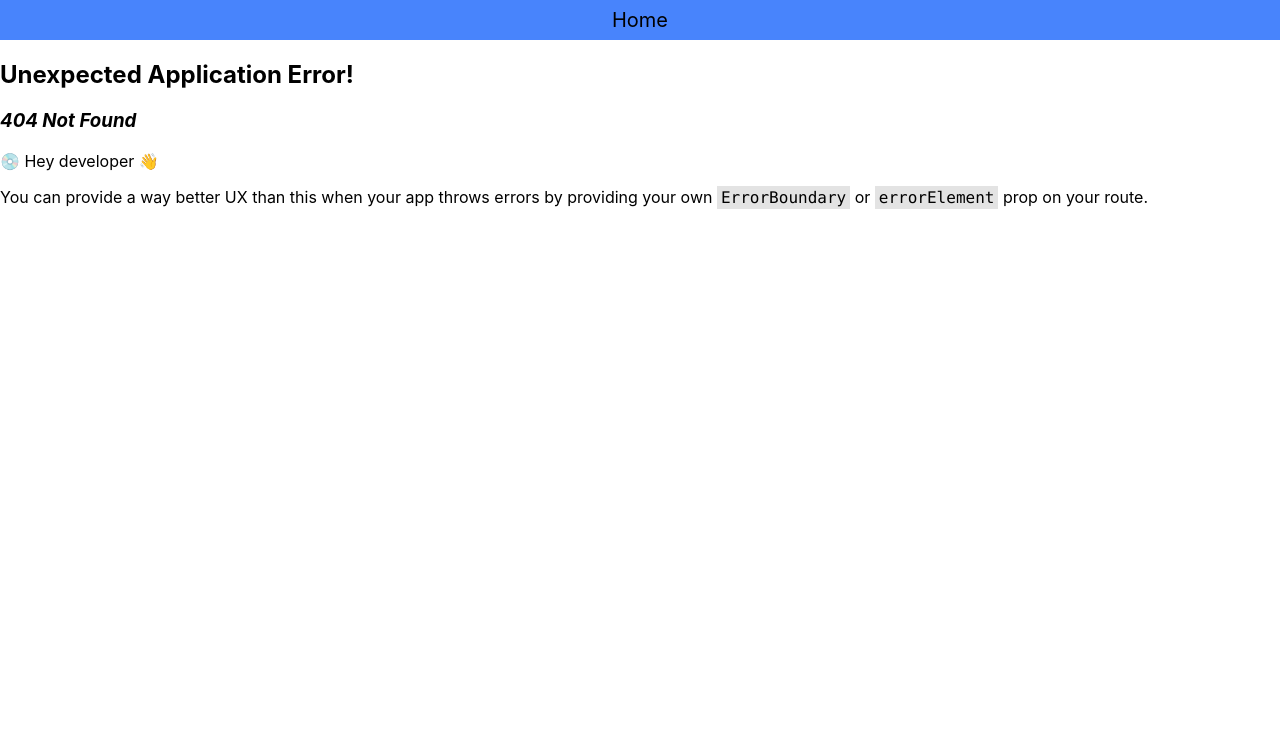
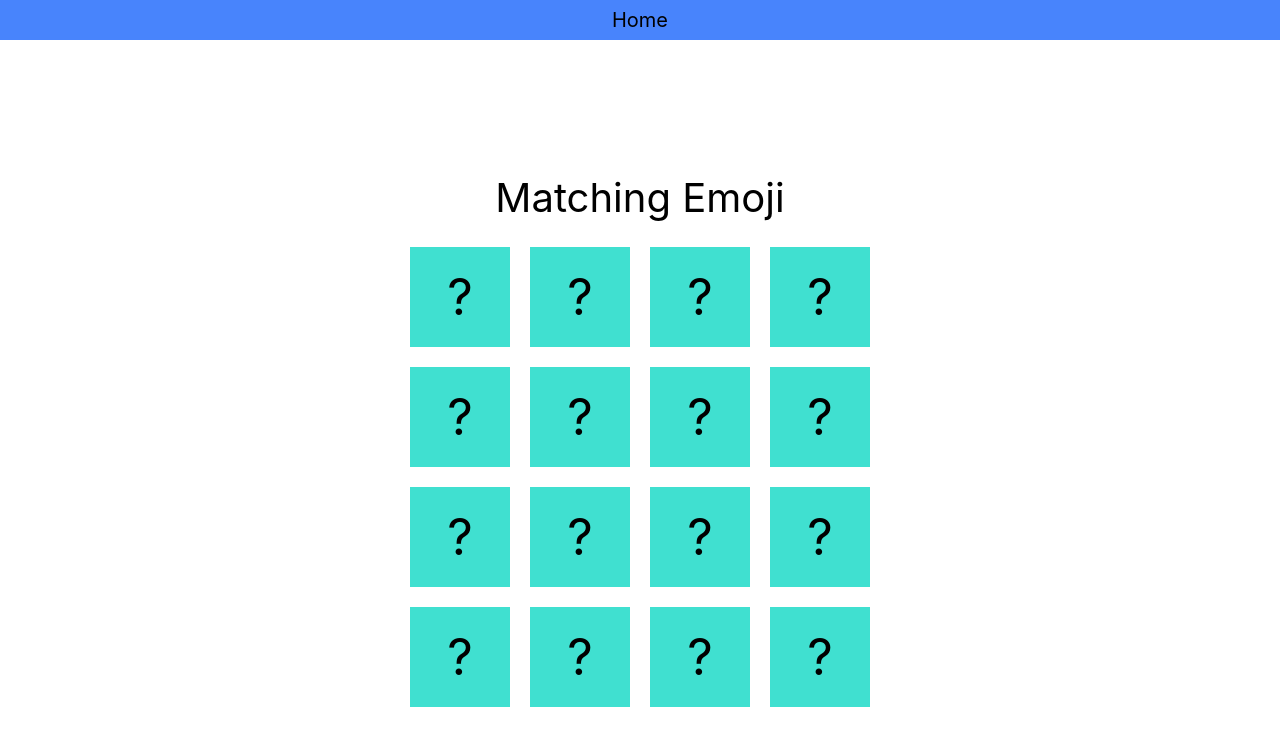
Before and after one commit to himanshushub/react-project-collection, a React (Create React App) app: page /react-project-collection/matching-emoji in a window 1280 px wide. Before the commit this address had no page. Shown: the top 746 px of the page. Built offline with nearby package versions, Linux system fonts and the light colour scheme.

Commit message:
feat: Memory emoji game

```diff
--- a/src/pages/Home.js
+++ b/src/pages/Home.js
@@ -2,9 +2,20 @@ import { Link } from "react-router-dom";
 
 export default function Home() {
   return (
-    <div>
+    <div
+      style={{
+        display: "flex",
+        flexDirection: "column",
+        gap: "20px",
+        padding: "20px",
+        fontSize: "23px",
+      }}
+    >
       <Link to="/react-project-collection/rock-paper-scissors">
         Rock Paper Scissors
+      </Link>
+      <Link to="/react-project-collection/matching-emoji">
+        Matching Emoji Game
       </Link>
     </div>
   );
--- /dev/null
+++ b/src/projects/matching-emoji/MatchingEmoji.js
@@ -0,0 +1,20 @@
+import EmojiBoard from "./components/EmojiBoard";
+
+export default function MatchingEmoji() {
+  return (
+    <main
+      style={{
+        display: "flex",
+        alignItems: "center",
+        flexDirection: "column",
+        justifyContent: "center",
+        height: "100vh",
+      }}
+    >
+      <div style={{ fontSize: "40px", marginBottom: "25px" }}>
+        Matching Emoji
+      </div>
+      <EmojiBoard />
+    </main>
+  );
+}
--- /dev/null
+++ b/src/projects/matching-emoji/components/EmojiBoard.js
@@ -0,0 +1,70 @@
+import { useRef, useState } from "react";
+import EmojiCard from "../components/EmojiCard";
+import getRandomEmojiList from "../utils/getRandomEmojiList";
+
+export default function EmojiBoard() {
+  const [listEmojiObj, setListEmojiObj] = useState(getRandomEmojiList());
+  const firstFlippedEmojiIdx = useRef(null);
+  const isCheckInProgress = useRef(false);
+
+  const handleFlipped = (idx) => {
+    const fistFlippedIdx = firstFlippedEmojiIdx.current;
+
+    if (isCheckInProgress.current) return;
+    if (fistFlippedIdx === idx) return;
+
+    handleSetEmojiObj(idx, true);
+    if (fistFlippedIdx === null) {
+      firstFlippedEmojiIdx.current = idx;
+      return;
+    }
+    // 2nd card flipped
+    isCheckInProgress.current = true;
+
+    // if not same emoji then flip back
+    if (listEmojiObj[idx].emoji !== listEmojiObj[fistFlippedIdx].emoji) {
+      setTimeout(() => {
+        listEmojiObj[idx].flipped = false;
+        listEmojiObj[fistFlippedIdx].flipped = false;
+        setListEmojiObj([...listEmojiObj]);
+        resetFlipCheck();
+      }, 1000);
+      return;
+    }
+    resetFlipCheck();
+  };
+
+  const handleSetEmojiObj = (idx, flip) => {
+    const newArr = [...listEmojiObj];
+    newArr[idx].flipped = flip;
+    setListEmojiObj(newArr);
+  };
+
+  const resetFlipCheck = () => {
+    isCheckInProgress.current = false;
+    firstFlippedEmojiIdx.current = null;
+  };
+
+  return (
+    <div
+      style={{
+        display: "grid",
+        gridTemplateColumns: "auto auto auto auto",
+        gap: "20px",
+        fontSize: "50px",
+      }}
+    >
+      {listEmojiObj.map((obj, idx) => {
+        return (
+          <EmojiCard
+            key={"key" + obj.emoji + idx}
+            emoji={obj.emoji}
+            flipped={obj.flipped}
+            handleFlipped={handleFlipped}
+            cardIdx={idx}
+          />
+        );
+      })}
+    </div>
+  );
+}
--- /dev/null
+++ b/src/projects/matching-emoji/components/EmojiCard.js
@@ -0,0 +1,27 @@
+import { useState } from "react";
+
+export default function EmojiCard(props) {
+  const { emoji, flipped, handleFlipped, cardIdx } = props;
+
+  const Emoji = () => {
+    if (flipped) return <div>{emoji}</div>;
+    return <>?</>;
+  };
+  return (
+    <div
+      style={{
+        display: "flex",
+        alignItems: "center",
+        justifyContent: "center",
+        height: "100px",
+        width: "100px",
+        backgroundColor: "turquoise",
+      }}
+      onClick={() => {
+        handleFlipped(cardIdx);
+      }}
+    >
+      <Emoji />
+    </div>
+  );
+}
--- /dev/null
+++ b/src/projects/matching-emoji/data/emoji.constants.js
@@ -0,0 +1,23 @@
+export const emojis = [
+  "🐵",
+  "🐶",
+  "🦊",
+  "🐱",
+  "🦁",
+  "🐯",
+  "🐴",
+  "🦄",
+  "🦓",
+  "🦌",
+  "🐮",
+  "🐷",
+  "🐭",
+  "🐹",
+  "🐻",
+  "🐨",
+  "🐼",
+  "🐽",
+  "🐸",
+  "🐰",
+  "🐙",
+];
--- /dev/null
+++ b/src/projects/matching-emoji/utils/getRandomEmojiList.js
@@ -0,0 +1,17 @@
+import { emojis } from "../data/emoji.constants";
+
+export default function getRandomEmojiList() {
+  const initialEmojis = emojis.splice(0, 8);
+  const finalEmoji = [
+    ...initialEmojis.map((emj) => ({ emoji: emj, flipped: false })),
+    ...initialEmojis.map((emj) => ({ emoji: emj, flipped: false })),
+  ];
+
+  for (let idx = 0; idx < finalEmoji.length; idx++) {
+    const randIdx = Math.floor(Math.random() * finalEmoji.length);
+    const temp = finalEmoji[idx];
+    finalEmoji[idx] = finalEmoji[randIdx];
+    finalEmoji[randIdx] = temp;
+  }
+  return finalEmoji;
+}
--- a/src/router/router.js
+++ b/src/router/router.js
@@ -1,6 +1,7 @@
 import { createBrowserRouter } from "react-router-dom";
 
 import RockPaperScissors from "../projects/rock-paper-scissors/RockPaperScissors";
+import MatchingEmoji from "../projects/matching-emoji/MatchingEmoji";
 import Home from "../pages/Home";
 
 const route = createBrowserRouter([
@@ -16,6 +17,10 @@ const route = createBrowserRouter([
     path: "/react-project-collection/rock-paper-scissors",
     element: <RockPaperScissors />,
   },
+  {
+    path: "/react-project-collection/matching-emoji",
+    element: <MatchingEmoji />,
+  },
 ]);
 
 export default route;
```
